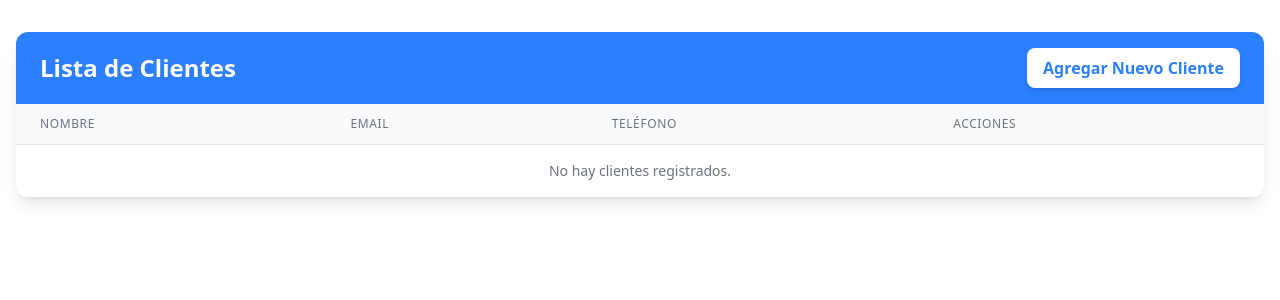
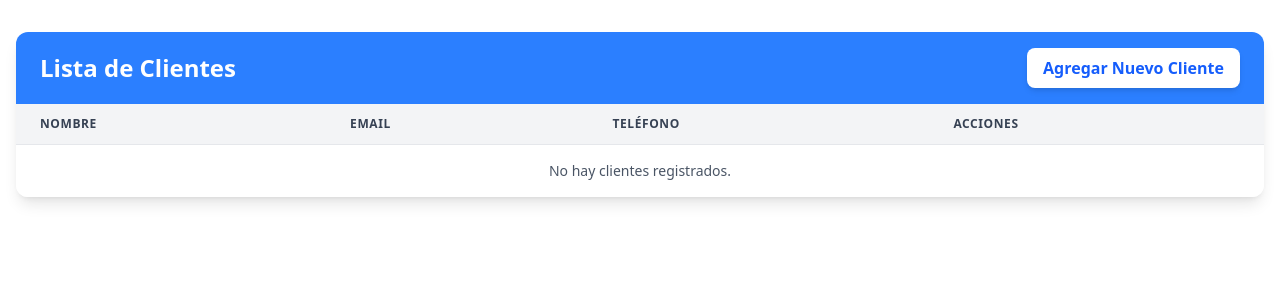
Before and after one commit to ulysses-ck/ifts-pp4-proyecto-integrador, a Django app: page /client/list/ in a window 1280 px wide. Shown: the top 300 px of the page. Run offline with Django 5.2, Linux system fonts and the light colour scheme; data that the repository does not hold is empty; style sheets or scripts are compiled from the project's sources; some libraries are stand-ins or nearby versions.

Commit message:
style: update client list template for improved aesthetics and readability

```diff
--- a/apps/client/templates/list-client.html
+++ b/apps/client/templates/list-client.html
@@ -7,7 +7,7 @@
         <div class="bg-blue-500 px-6 py-4 flex justify-between items-center">
             <h2 class="text-2xl font-bold text-white">Lista de Clientes</h2>
             <a href="{% url 'client:create_client' %}"
-               class="bg-white hover:bg-gray-100 text-blue-500 font-semibold py-2 px-4 rounded-lg shadow-md transition duration-300 ease-in-out">
+               class="bg-white hover:bg-gray-100 text-blue-600 font-semibold py-2 px-4 rounded-lg shadow-md transition duration-300 ease-in-out">
                 Agregar Nuevo Cliente
             </a>
         </div>
@@ -15,34 +15,34 @@
         <!-- Table -->
         <div class="overflow-x-auto">
             <table class="min-w-full divide-y divide-gray-200">
-                <thead class="bg-gray-50">
+                <thead class="bg-gray-100">
                     <tr>
-                        <th class="px-6 py-3 text-left text-xs font-medium text-gray-500 uppercase tracking-wider">Nombre</th>
-                        <th class="px-6 py-3 text-left text-xs font-medium text-gray-500 uppercase tracking-wider">Email</th>
-                        <th class="px-6 py-3 text-left text-xs font-medium text-gray-500 uppercase tracking-wider">Teléfono</th>
-                        <th class="px-6 py-3 text-left text-xs font-medium text-gray-500 uppercase tracking-wider">Acciones</th>
+                        <th class="px-6 py-3 text-left text-xs font-bold text-gray-700 uppercase tracking-wider">Nombre</th>
+                        <th class="px-6 py-3 text-left text-xs font-bold text-gray-700 uppercase tracking-wider">Email</th>
+                        <th class="px-6 py-3 text-left text-xs font-bold text-gray-700 uppercase tracking-wider">Teléfono</th>
+                        <th class="px-6 py-3 text-left text-xs font-bold text-gray-700 uppercase tracking-wider">Acciones</th>
                     </tr>
                 </thead>
                 <tbody class="bg-white divide-y divide-gray-200">
                     {% for client in clients %}
                     <tr class="hover:bg-gray-50">
-                        <td class="px-6 py-4 whitespace-nowrap text-sm text-gray-900">{{ client.name }}</td>
-                        <td class="px-6 py-4 whitespace-nowrap text-sm text-gray-900">{{ client.email }}</td>
-                        <td class="px-6 py-4 whitespace-nowrap text-sm text-gray-900">{{ client.phone }}</td>
+                        <td class="px-6 py-4 whitespace-nowrap text-sm font-medium text-gray-800">{{ client.name }}</td>
+                        <td class="px-6 py-4 whitespace-nowrap text-sm text-gray-700">{{ client.email }}</td>
+                        <td class="px-6 py-4 whitespace-nowrap text-sm text-gray-700">{{ client.phone }}</td>
                         <td class="px-6 py-4 whitespace-nowrap text-sm font-medium space-x-2">
                             <a href="{% url 'client:update_client' client.pk %}"
-                               class="inline-flex items-center px-3 py-1 bg-yellow-500 hover:bg-yellow-600 text-white text-sm font-medium rounded-md transition-colors">
+                               class="inline-flex items-center px-4 py-2 bg-yellow-500 hover:bg-yellow-600 text-white font-medium rounded-lg transition-colors border border-yellow-600">
                                 Editar
                             </a>
                             <a href="{% url 'client:delete_client' client.pk %}"
-                               class="inline-flex items-center px-3 py-1 bg-red-500 hover:bg-red-600 text-white text-sm font-medium rounded-md transition-colors">
+                               class="inline-flex items-center px-4 py-2 bg-red-500 hover:bg-red-600 text-white font-medium rounded-lg transition-colors border border-red-600">
                                 Eliminar
                             </a>
                         </td>
                     </tr>
                     {% empty %}
                     <tr>
-                        <td colspan="4" class="px-6 py-4 text-center text-sm text-gray-500">
+                        <td colspan="4" class="px-6 py-4 text-center text-sm text-gray-600 font-medium">
                             No hay clientes registrados.
                         </td>
                     </tr>
```
